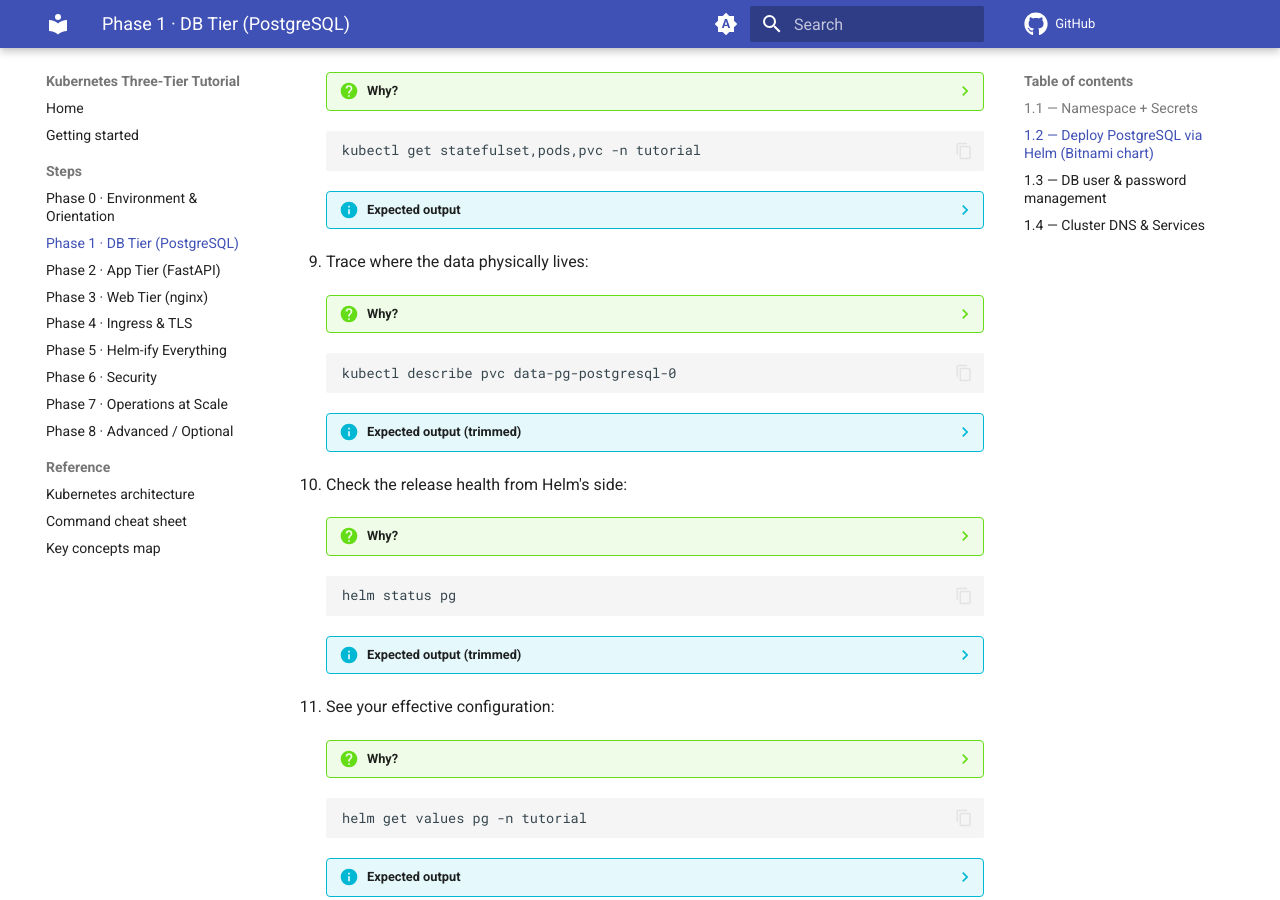
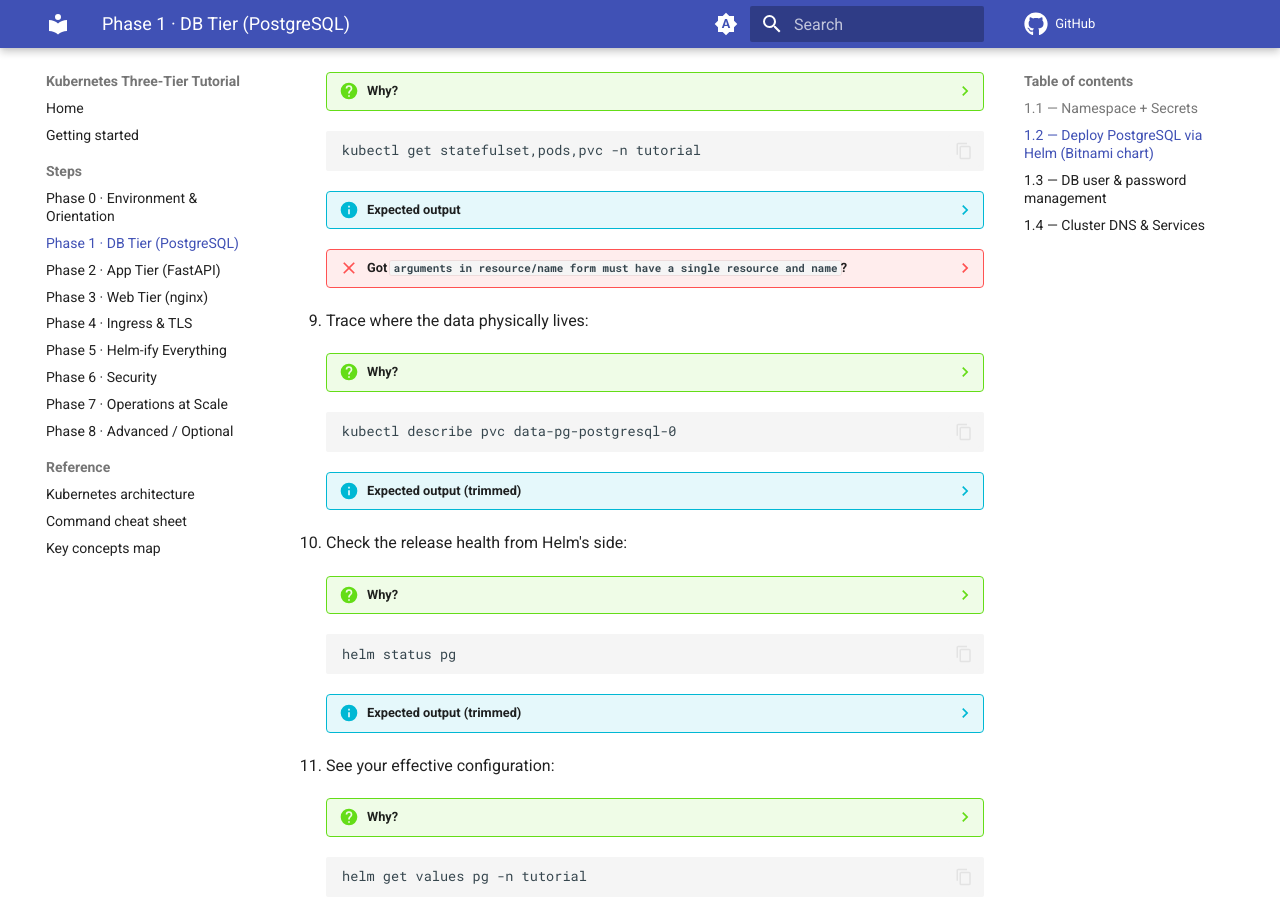
Before and after one commit to francoisharmse/k8s-tutorial, an MkDocs documentation site: the page built from docs/steps/phase-1.md, in a window 1280 px wide and 900 px high, scrolled down 3739 px. Built offline with MkDocs 1.6.1 and Material for MkDocs 9.7.7, drawn with Linux system fonts in a browser that asks for light colours; comment, search, counter and statistics services are not loaded.

Commit message:
Added troubleshooting admonition for kubectl comma-separated resource types syntax error in Phase 1 StatefulSet verification step

````diff
--- a/docs/steps/phase-1.md
+++ b/docs/steps/phase-1.md
@@ -403,6 +403,23 @@
         3.  `Bound` = a PersistentVolume was provisioned and attached. The
             claim name embeds the pod name — each replica gets its own volume.
 
+    ??? failure "Got `arguments in resource/name form must have a single resource and name`?"
+
+        You typed spaces after the commas:
+
+        ```bash
+        kubectl get statefulset, pods, pvc   # ✗ — `pods` and `pvc` are read
+                                           #    as NAMES of statefulsets
+        ```
+
+        Comma-separated resource types must be **one word** — spaces start a
+        new argument, and kubectl then thinks you asked for a statefulset
+        literally named `pods`. Correct form (no spaces):
+
+        ```bash
+        kubectl get statefulset,pods,pvc -n tutorial
+        ```
+
 9.  Trace where the data physically lives:
 
     ??? question "Why?"
````
